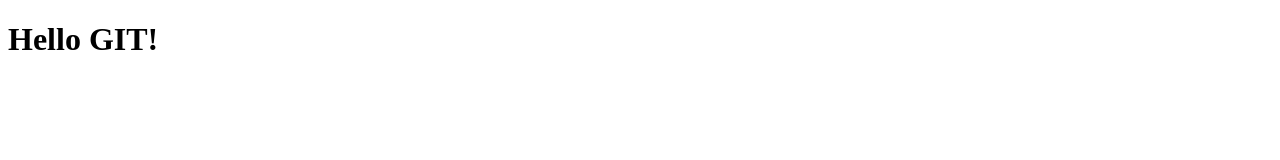
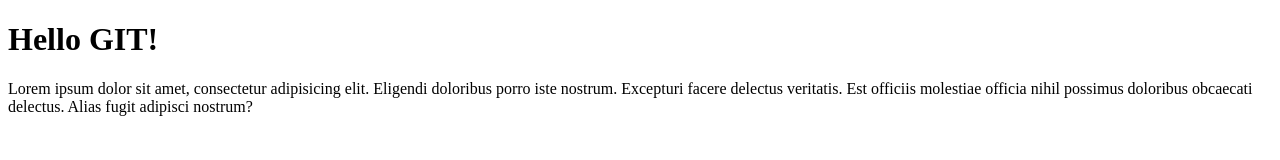
Before and after one commit to marcin-smoszna/git-course-4, a plain HTML site: page index.html in a window 1280 px wide. Drawn offline with Linux system fonts and the light colour scheme.

Commit message:
added paragraph into index.html

```diff
--- a/index.html
+++ b/index.html
@@ -8,5 +8,8 @@
 </head>
 <body>
     <h1>Hello GIT!</h1>
+    <p>
+        Lorem ipsum dolor sit amet, consectetur adipisicing elit. Eligendi doloribus porro iste nostrum. Excepturi facere delectus veritatis. Est officiis molestiae officia nihil possimus doloribus obcaecati delectus. Alias fugit adipisci nostrum?
+    </p>
 </body>
 </html>
```
